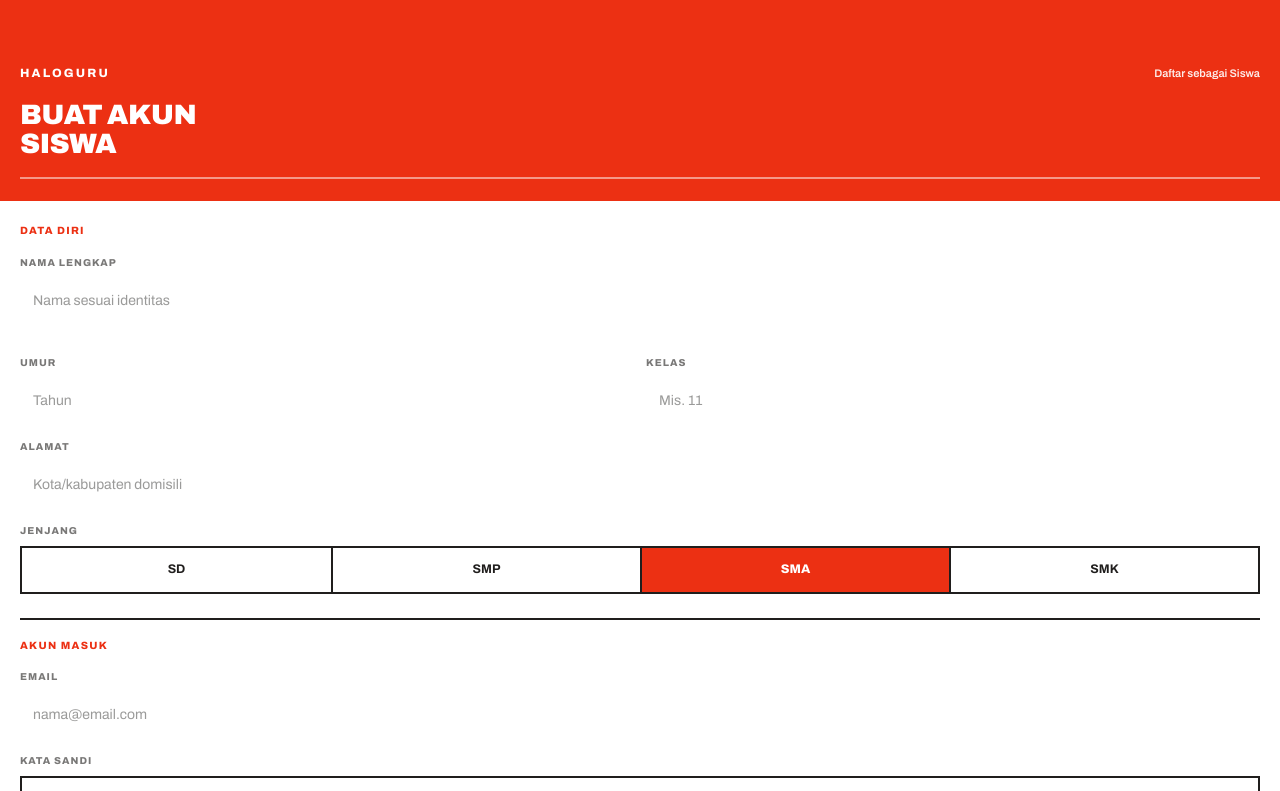
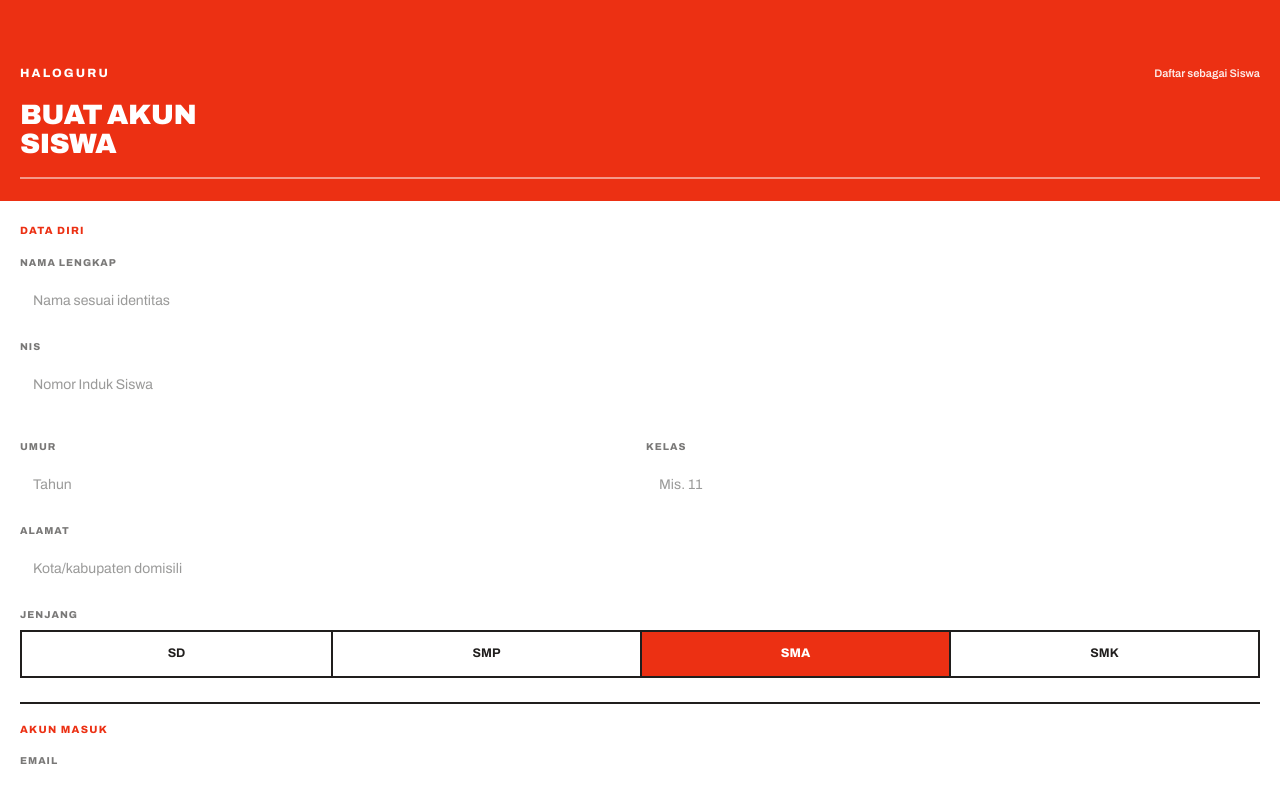
Before and after one commit to Madchuck14/sahabatTKA, a Next.js app: page /register in a window 1280 px wide. Shown: the top 791 px of the page. Built offline with nearby package versions, Linux system fonts and the light colour scheme.

Commit message:
feat: tambah kolom NIS di register siswa

```diff
--- a/app/(auth)/register/page.tsx
+++ b/app/(auth)/register/page.tsx
@@ -46,6 +46,7 @@
     const { error: profileError } = await supabase.from("profiles_siswa").insert({
       id: signUp.user.id,
       nama: data.nama,
+      nis: data.nis,
       umur: data.umur,
       alamat: data.alamat,
       jenjang: data.jenjang,
@@ -88,6 +89,15 @@
             placeholder="Nama sesuai identitas"
             className="input"
             {...register("nama")}
+          />
+        </Field>
+
+        <Field label="NIS" htmlFor="nis" error={errors.nis?.message}>
+          <input
+            id="nis"
+            placeholder="Nomor Induk Siswa"
+            className="input"
+            {...register("nis")}
           />
         </Field>
 
--- a/lib/validations/auth.ts
+++ b/lib/validations/auth.ts
@@ -11,6 +11,7 @@
   email: z.string().email("Email tidak valid"),
   password: z.string().min(8, "Password minimal 8 karakter"),
   nama: z.string().min(1, "Nama wajib diisi"),
+  nis: z.string().min(1, "NIS wajib diisi"),
   umur: z.coerce
     .number({ message: "Umur wajib diisi" })
     .int()
```
Also changed, not shown: 1 other file (tests, documents, lock files or other folders).
